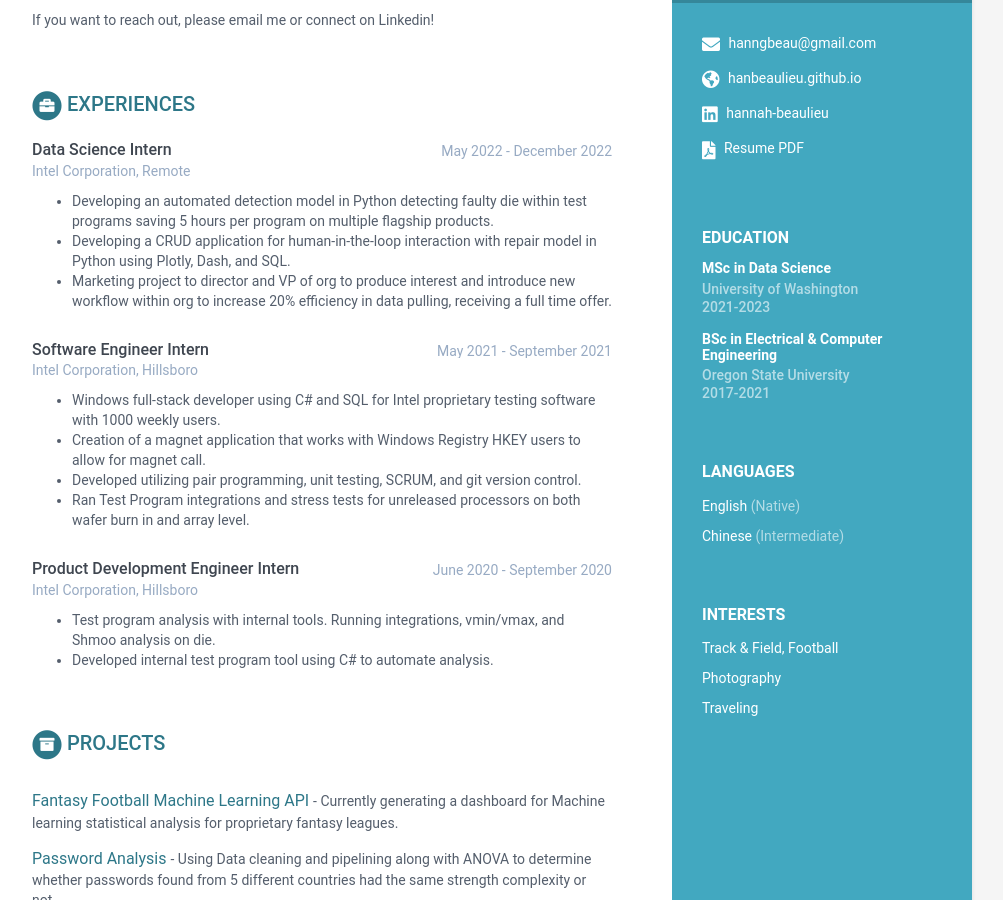
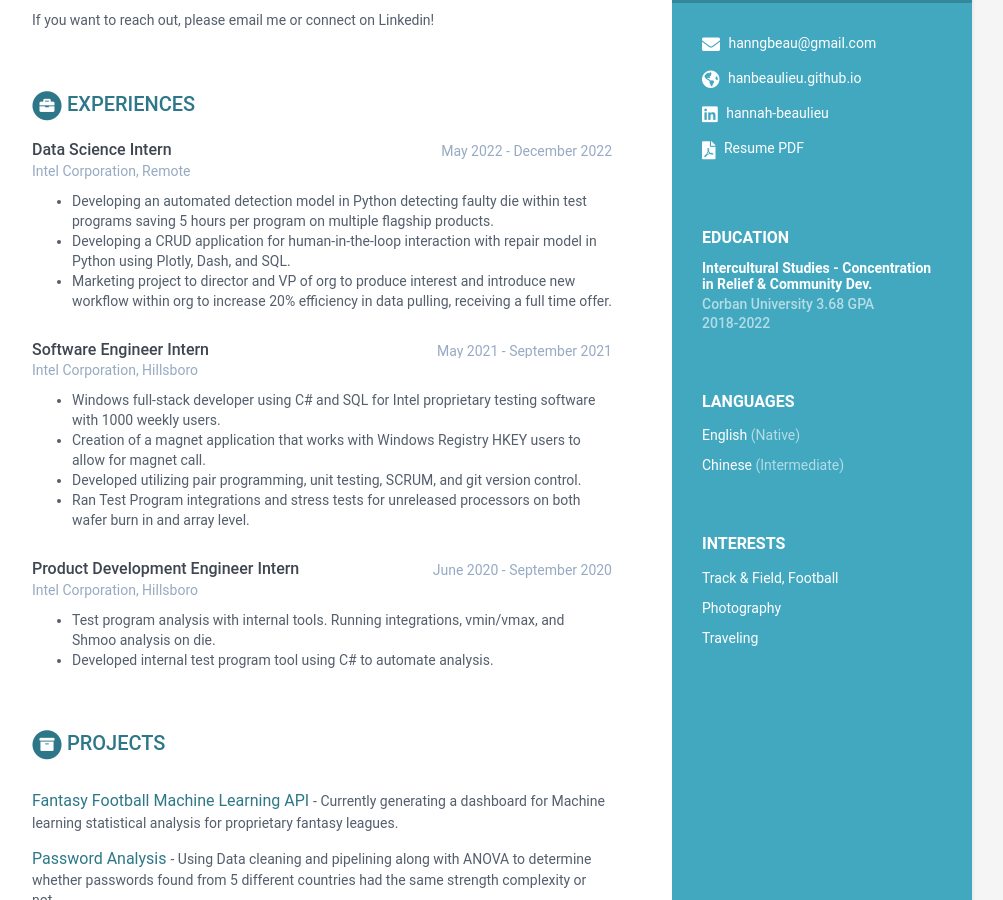
Before and after one commit to hanbeaulieu/hanbeaulieu.github.io, a Jekyll site: the page built from index.html, in a window 1280 px wide and 900 px high, scrolled down 318 px. Shown: the whole window, without its empty margins (168-1171 px from the left). Built offline with Jekyll 4.4.1, drawn with Linux system fonts in a browser that asks for light colours.

Commit message:
updated experiences

```diff
--- a/_data/data.yml
+++ b/_data/data.yml
@@ -63,19 +63,14 @@ career-profile:
 education:
     title: Education
     info:
-      - degree: MSc in Data Science
-        university: University of Washington
-        time: 2021-2023
+
+      - degree: Intercultural Studies - Concentration in Relief & Community Dev.
+        university: Corban University 3.68 GPA
+        time: 2018-2022
         details: |
-          Coursework: Applied Statistics & Experimental Design, Statistical Machine Learning, Scalable Data Systems and Algs, Probability, Data Visualization
+          Coursework: Social Justice Global Context, Contemporary Misseological Issues, Social Psychology, Intercultural Communication
 
-      - degree: BSc in Electrical & Computer Engineering
-        university: Oregon State University
-        time: 2017-2021
-        details: |
-          Coursework: Data Structures, Signal Processing, Databases, Computer Systems, Machine Learning
-
-          Research: Game-Theoretic XAI Lab, EEG Lab, OPEnS Lab
+          Awards: NAIA Track & Field Scholar Athlete, Deans List
 
 experiences:
     title: Experiences
```
